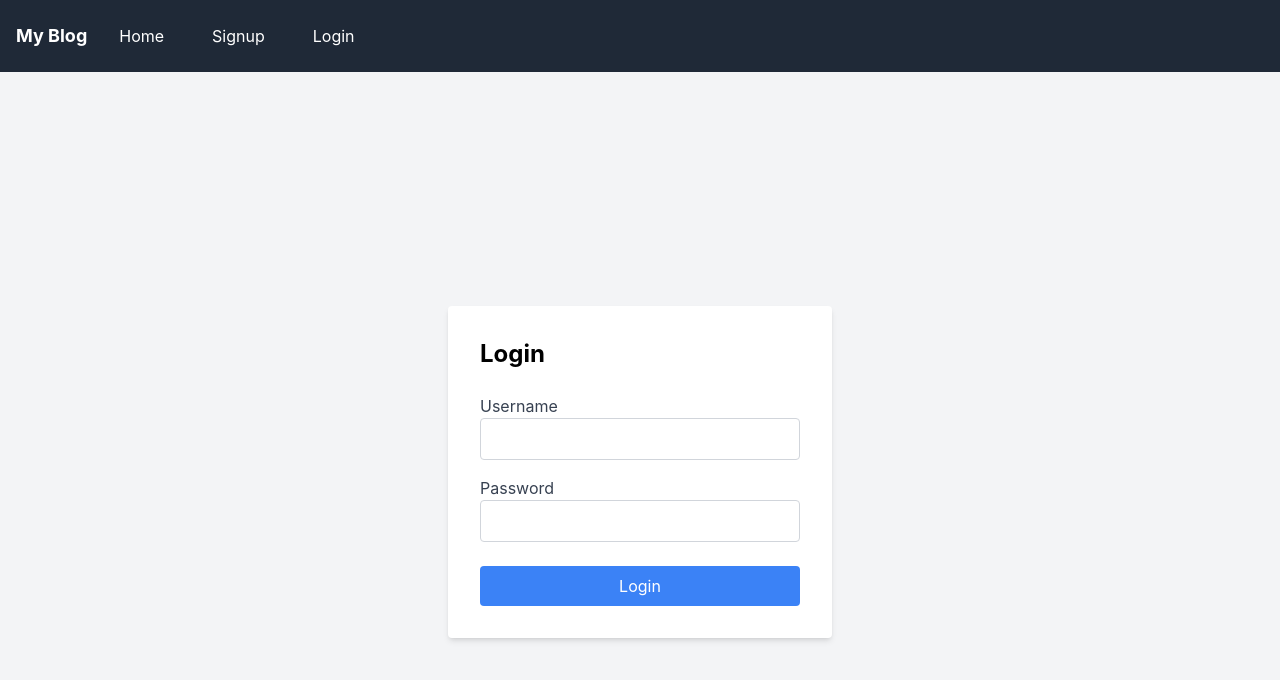
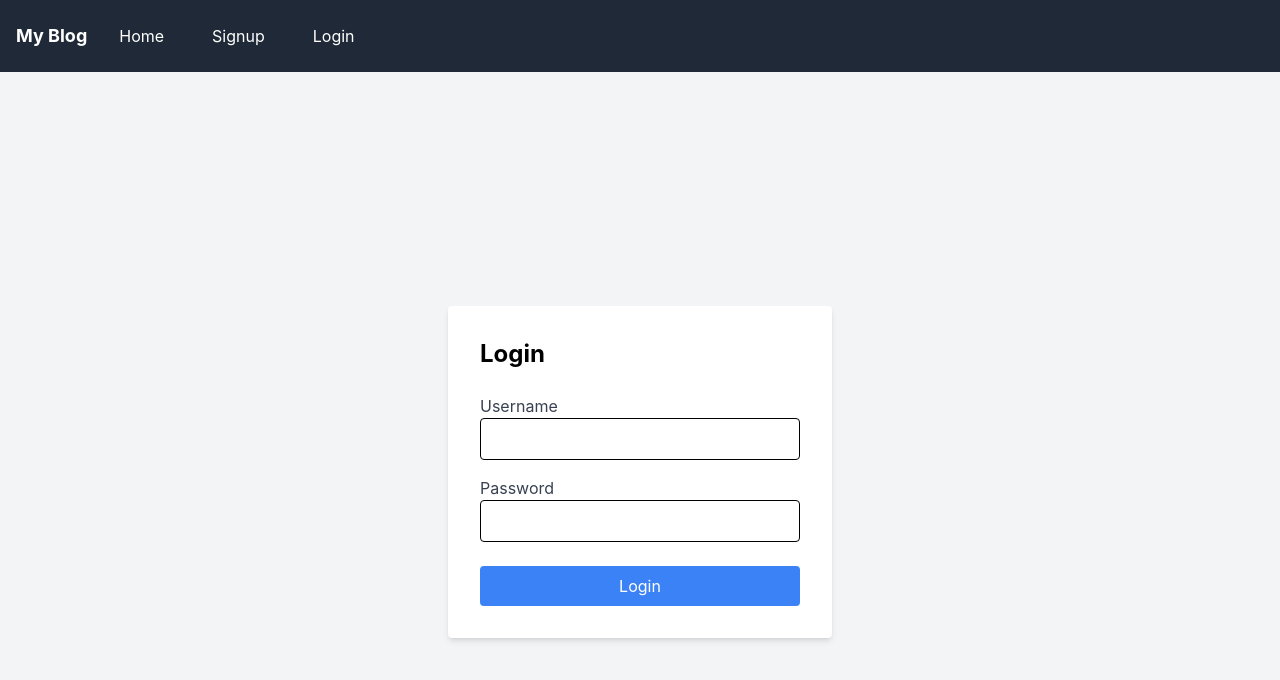
Before and after one commit to Profanor/Apex-Blog, a React (Create React App) app in the folder client/: page /login in a window 1280 px wide. Shown: the top 680 px of the page. Built offline with nearby package versions, Linux system fonts and the light colour scheme.

Commit message:
Debugging: modified the postdetail component to use the username in the user object. conditionally added styles using themecontext toallow text in both login and signup fields to show when the user logs out in darkmode

```diff
--- a/client/src/components/AllPosts.jsx
+++ b/client/src/components/AllPosts.jsx
@@ -1,13 +1,11 @@
-import React, { useState, useEffect, useContext } from 'react';
+import React, { useState, useEffect } from 'react';
 import { Link } from 'react-router-dom';
 import axios from 'axios';
 import Spinner from './Spinner';
-import { ThemeContext } from '../ThemeContext';
 
 const Posts = ({ searchQuery }) => {
   const [posts, setPosts] = useState([]);
   const [loading, setLoading] = useState(true);
-  const { darkMode } = useContext(ThemeContext);
 
   useEffect(() => {
     const fetchPosts = async () => {
@@ -34,6 +32,7 @@ const Posts = ({ searchQuery }) => {
     post.author.toLowerCase().includes(searchQuery.toLowerCase())
   );
 
+  // Function to convert ArrayBuffer to base64
   const arrayBufferToBase64 = (buffer) => {
     let binary = '';
     const bytes = new Uint8Array(buffer);
@@ -43,6 +42,7 @@ const Posts = ({ searchQuery }) => {
     return window.btoa(binary);
   };
 
+  // Function to truncate text
   const truncateText = (text, maxLength) => {
     if (text.length <= maxLength) {
       return text;
@@ -55,7 +55,7 @@ const Posts = ({ searchQuery }) => {
       <h1 className="text-3xl font-bold mb-4">Blog Posts</h1>
 
       {loading ? (
-        <Spinner darkMode={darkMode} />
+        <Spinner />
       ) : (
         <div className="grid grid-cols-1 sm:grid-cols-2 md:grid-cols-3 lg:grid-cols-4 gap-4">
           {filteredPosts.map((post) => (
--- a/client/src/components/Login.jsx
+++ b/client/src/components/Login.jsx
@@ -1,6 +1,7 @@
 import React, { useState, useContext } from 'react';
 import { useNavigate } from 'react-router-dom';
 import { AuthContext } from '../AuthContext';
+import { ThemeContext } from '../ThemeContext';
 import axios from 'axios';
 import Spinner from './Spinner';
 
@@ -10,6 +11,7 @@ const Login = () => {
   const [error, setError] = useState('');
   const [loading, setLoading] = useState(false);
   const { login } = useContext(AuthContext);
+  const { darkMode } = useContext(ThemeContext);
   const navigate = useNavigate();
 
   const handleLogin = async (e) => {
@@ -61,7 +63,7 @@ const Login = () => {
                 type="text"
                 value={username}
                 onChange={(e) => setUsername(e.target.value)}
-                className="w-full p-2 border border-gray-300 rounded"
+                className={`w-full p-2 border border-gray-300 rounded input ${darkMode ? 'dark-mode-input' : ''}`}
                 required
               />
             </div>
@@ -71,7 +73,7 @@ const Login = () => {
                 type="password"
                 value={password}
                 onChange={(e) => setPassword(e.target.value)}
-                className="w-full p-2 border border-gray-300 rounded"
+                className={`w-full p-2 border border-gray-300 rounded input ${darkMode ? 'dark-mode-input' : ''}`}
                 required
               />
             </div>
--- a/client/src/components/PostDetail.jsx
+++ b/client/src/components/PostDetail.jsx
@@ -8,15 +8,17 @@ const PostDetail = () => {
   const [post, setPost] = useState(null);
   const [loading, setLoading] = useState(true);
   const navigate = useNavigate();
-  const { isAuthenticated, username } = useContext(AuthContext);
+  const { isAuthenticated, user } = useContext(AuthContext);
   const { postId } = useParams();
 
   useEffect(() => {
     const fetchPost = async () => {
+      console.log('Fetching post with ID:', postId);
       try {
         const apiUrl = process.env.REACT_APP_API_URL || 'http://localhost:4000';
         const response = await axios.get(`${apiUrl}/api/posts/${postId}`);
         setPost(response.data.post);
+        console.log('Post data fetched successfully:', response.data.post);
         setLoading(false);
       } catch (error) {
         console.error('Failed to fetch post:', error.response?.data || error.message);
@@ -28,6 +30,9 @@ const PostDetail = () => {
   }, [postId]);
 
   const handleDelete = async () => {
+    console.log('Attempting to delete post with ID:', postId);
+    console.log('Post author:', post.author);
+    console.log('Current user:', user.username);
     try {
       const apiUrl = process.env.REACT_APP_API_URL || 'http://localhost:4000';
       await axios.delete(`${apiUrl}/api/posts/${postId}`, {
@@ -35,6 +40,7 @@ const PostDetail = () => {
           Authorization: `Bearer ${localStorage.getItem('token')}`
         }
       });
+      console.log('Post deleted successfully');
       navigate('/'); // Navigate to the root page after deleting the post
     } catch (error) {
       console.error('Failed to delete post:', error.response?.data || error.message);
@@ -42,15 +48,20 @@ const PostDetail = () => {
   };
 
   const handleEdit = () => {
+    console.log('Navigating to edit post with ID:', postId);
+    console.log('Post author:', post.author);
+    console.log('Current user:', user.username);
     navigate(`/edit/${postId}`);
   };
 
   const handleGoBack = () => {
+    console.log('Navigating back to posts list');
     navigate('/posts');
   };
 
   // Function to convert ArrayBuffer to base64
   const arrayBufferToBase64 = (buffer) => {
+    console.log('Converting ArrayBuffer to base64');
     let binary = '';
     const bytes = new Uint8Array(buffer);
     for (let i = 0; i < bytes.byteLength; i++) {
@@ -60,12 +71,18 @@ const PostDetail = () => {
   };
 
   if (loading) {
+    console.log('Loading post data...');
     return <Spinner />;
   }
 
   if (!post) {
+    console.log('Post not found');
     return <div>Post not found.</div>;
   }
+
+  console.log('Rendering post details');
+  console.log('Post author:', post.author);
+  console.log('Current user:', user.username);
 
   return (
     <div className="container mx-auto p-4">
@@ -82,7 +99,7 @@ const PostDetail = () => {
       <h1 className="text-3xl font-bold mb-6">{post.title}</h1>
       <p className="text-gray-700 mt-2">{post.content}</p>
       <small className="text-gray-500">By {post.author}</small>
-      {isAuthenticated && username === post.author && (
+      {isAuthenticated && user.username === post.author && (
         <div className="mt-4">
           <button
             className="bg-blue-500 hover:bg-blue-700 text-white font-bold py-2 px-4 mr-2"
@@ -98,6 +115,7 @@ const PostDetail = () => {
           </button>
         </div>
       )}
+
       <div className="mt-4">
         <button
           className="bg-gray-500 hover:bg-gray-700 text-white font-bold py-2 px-4"
--- a/client/src/components/Signup.jsx
+++ b/client/src/components/Signup.jsx
@@ -1,5 +1,6 @@
-import React, { useState } from 'react';
+import React, { useState, useContext } from 'react';
 import { useNavigate } from 'react-router-dom';
+import { ThemeContext } from '../ThemeContext';
 import Spinner from './Spinner';
 import axios from 'axios';
 
@@ -10,6 +11,7 @@ const Signup = () => {
   const [showModal, setShowModal] = useState(false);
   const [error, setError] = useState(null);
   const [loading, setLoading] = useState(false);
+  const { darkMode } = useContext(ThemeContext);
   const navigate = useNavigate();
 
   const handleSignup = async (e) => {
@@ -62,7 +64,7 @@ const Signup = () => {
                 type="text"
                 value={username}
                 onChange={(e) => setUsername(e.target.value)}
-                className="w-full p-2 border border-gray-300 rounded"
+                className={`w-full p-2 border border-gray-300 rounded input ${darkMode ? 'dark-mode-input' : ''}`}
                 required
               />
             </div>
@@ -72,7 +74,7 @@ const Signup = () => {
                 type="password"
                 value={password}
                 onChange={(e) => setPassword(e.target.value)}
-                className="w-full p-2 border border-gray-300 rounded"
+                className={`w-full p-2 border border-gray-300 rounded input ${darkMode ? 'dark-mode-input' : ''}`}
                 required
               />
             </div>
--- a/client/src/index.css
+++ b/client/src/index.css
@@ -38,3 +38,15 @@ body.dark-mode {
 .dark-mode .navbar-item:hover {
   color: #b3b3b3;
 }
+
+.dark-mode-input {
+  background-color: #333;
+  color: #fff;
+  border: 1px solid #fff;
+}
+
+.input {
+  background-color: #fff;
+  color: #000;
+  border: 1px solid #000;
+}
```
